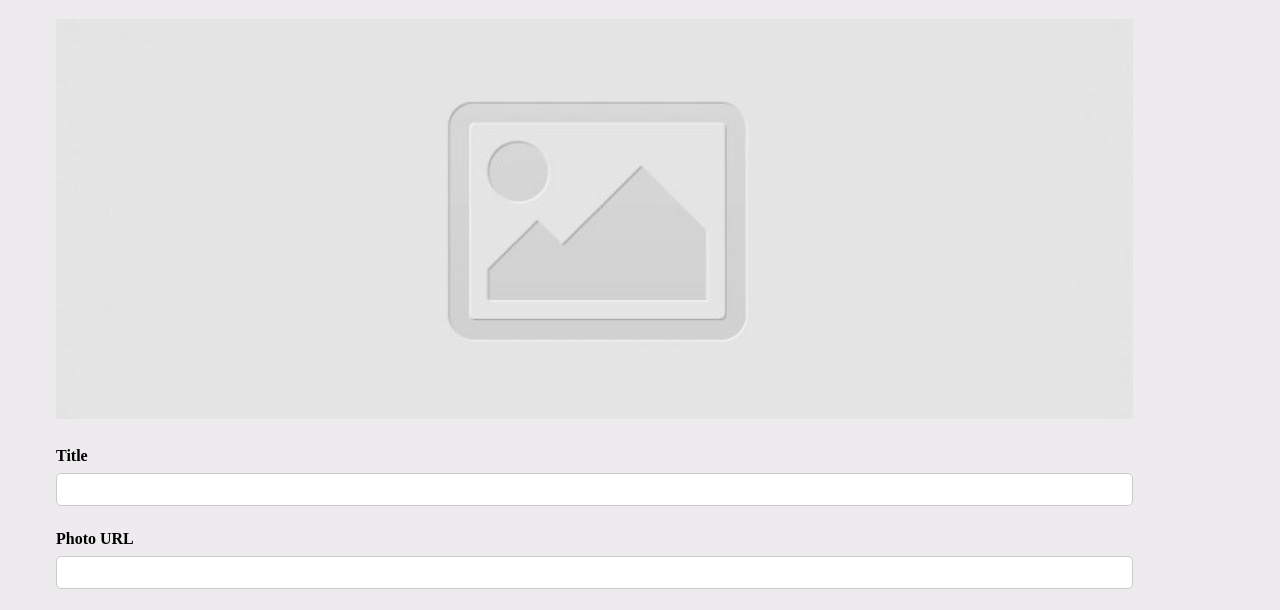
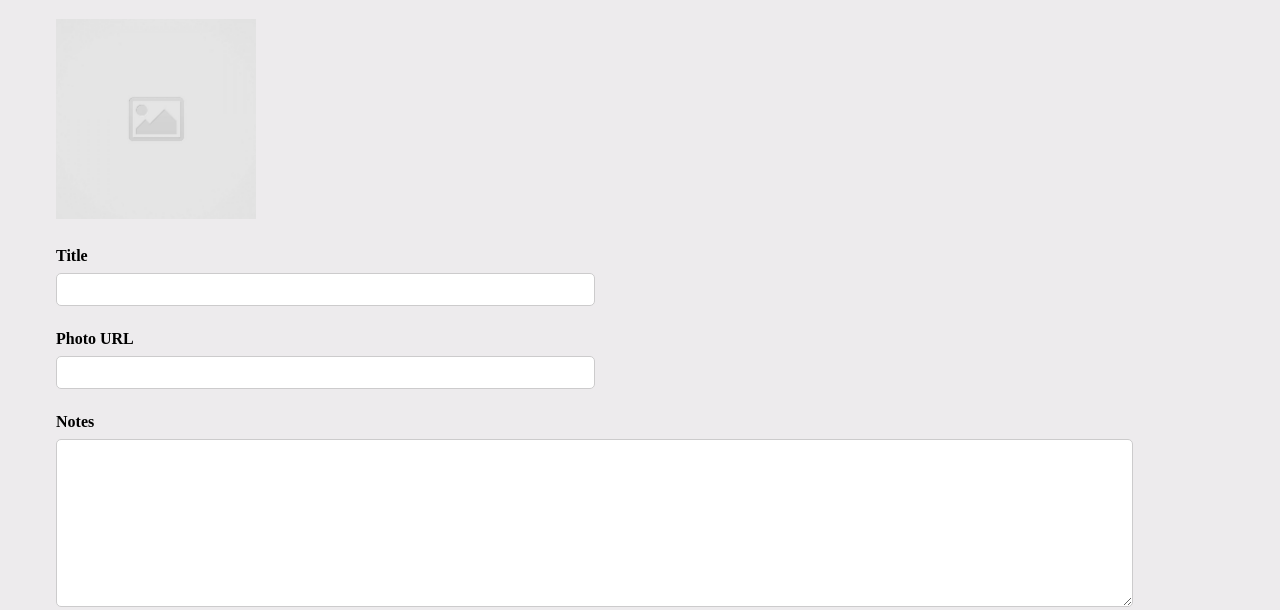
Before and after one commit to SeungjooKimSJ/code-journal, a website: page index.html in a window 1280 px wide. Shown: the part 128-738 px from the top of the page. Drawn offline with Linux system fonts and the light colour scheme.

Commit message:
Working on the media query type screen. #1

```diff
--- a/css/styles.css
+++ b/css/styles.css
@@ -87,3 +87,29 @@
 .entry-save-btn:focus {
   outline: none;
 }
+
+@media screen and (min-width: 1025px) {
+  .form-new-entry {
+    display: flex;
+    flex-wrap: wrap;
+  }
+
+  /* .entry-info {
+    display: flex;
+    flex-wrap: wrap;
+  } */
+
+  #placeholder-image,
+  .title,
+  .url {
+    width: 50%;
+
+    /* margin-right: 2rem; */
+  }
+
+  /* #placeholder-image,
+  #entry-title,
+  #entry-url {
+    width: 50%;
+  } */
+}
```
